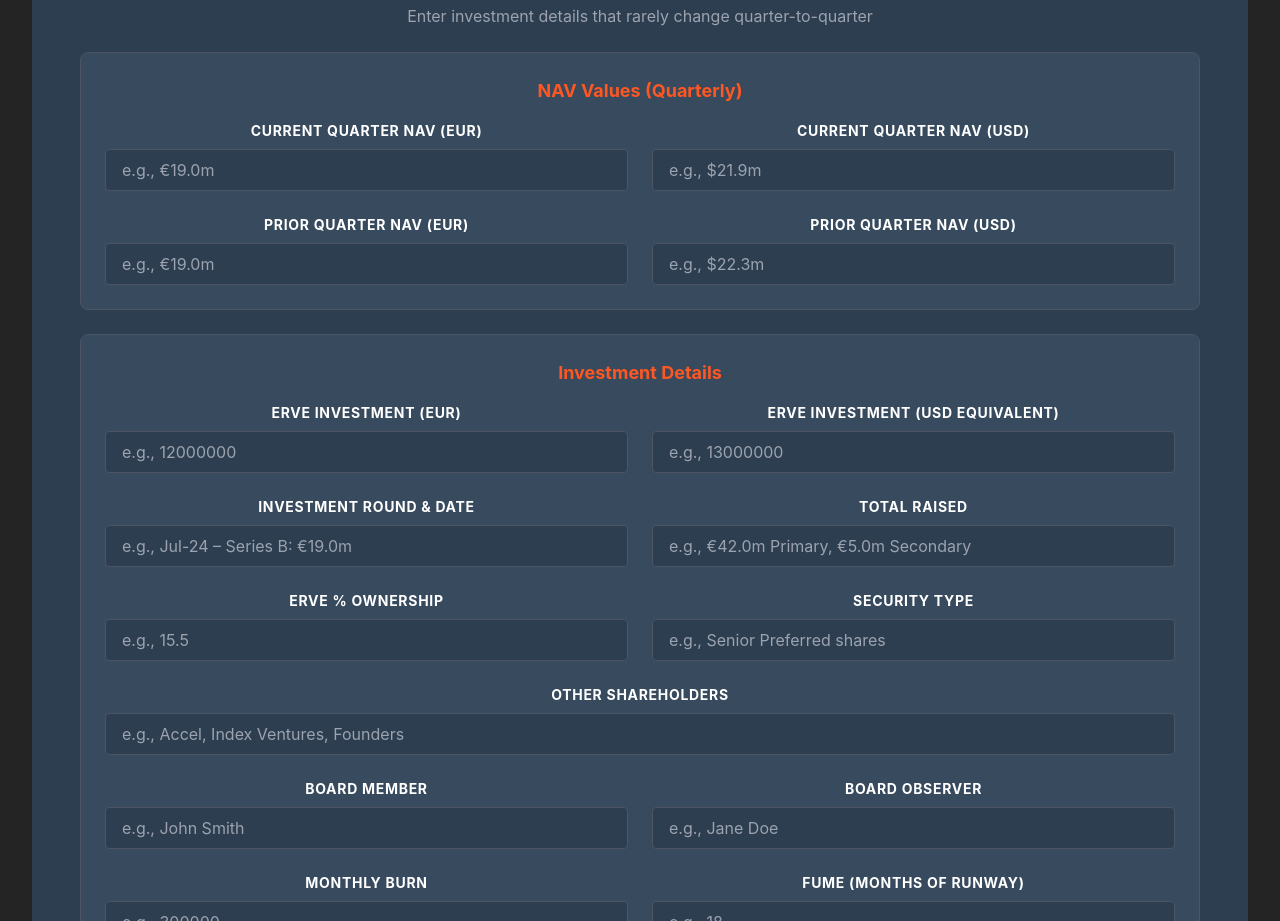
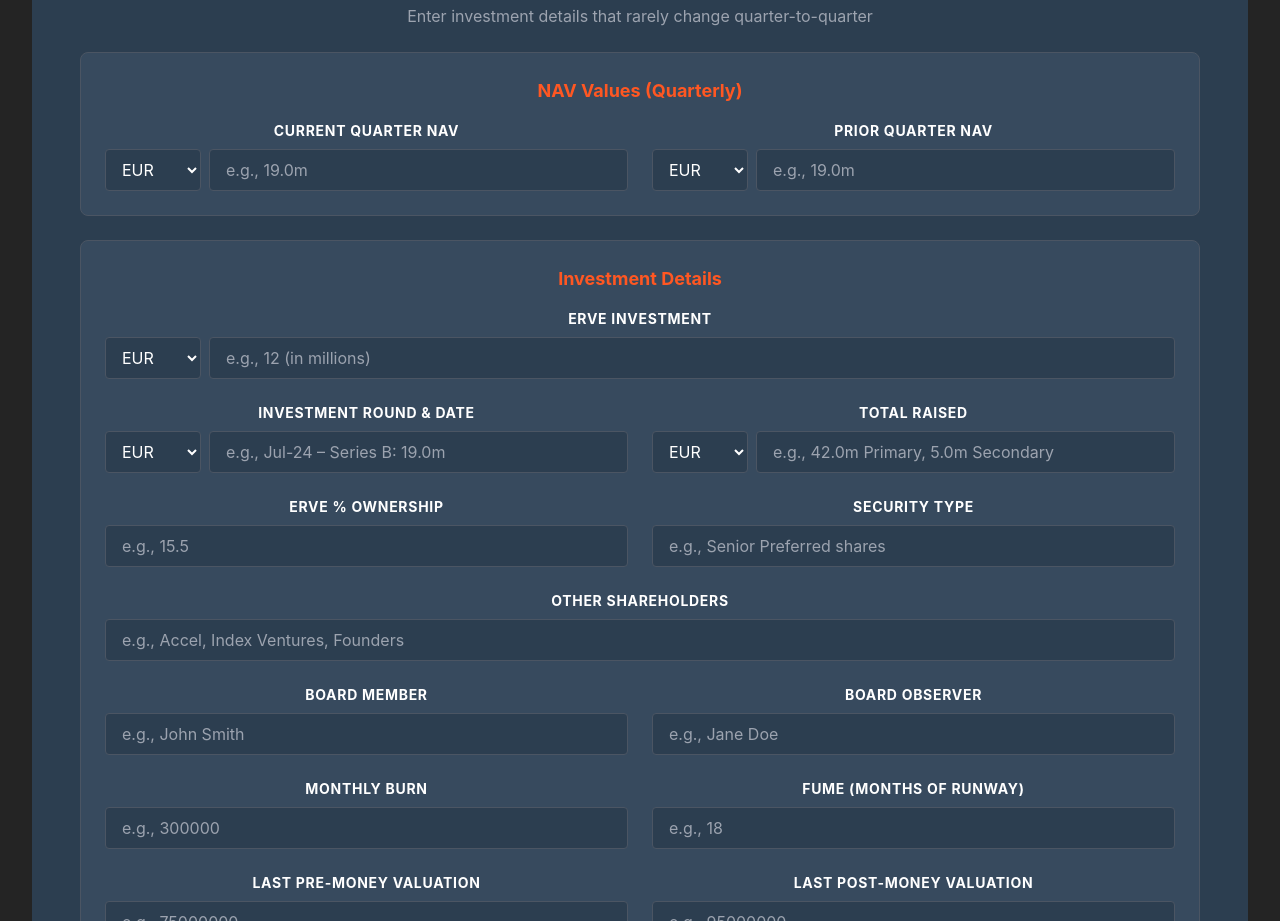
Before and after one commit to aqilansari01/ERVE-AI-App-Project, a React (Vite) app in the folder frontend/: page / in a window 1280 px wide. Shown: the part 780-1701 px from the top of the page. Built offline with nearby package versions, Linux system fonts and the light colour scheme; no server answers.

Commit message:
Add currency dropdowns for NAV, ERVE investment, investment round, and total raised fields with automatic FX symbol formatting

```diff
--- a/frontend/src/components/InvestmentSummaryForm.jsx
+++ b/frontend/src/components/InvestmentSummaryForm.jsx
@@ -21,58 +21,60 @@ export default function InvestmentSummaryForm({ data, onChange, disabled }) {
         <div className="grid grid-cols-1 md:grid-cols-2 gap-6">
           <div>
             <label className="block text-sm font-bold uppercase tracking-wider mb-2">
-              Current Quarter NAV (EUR)
+              Current Quarter NAV
             </label>
+            <div className="flex gap-2">
+              <select
+                value={data.currentQuarterNAVCurrency || 'EUR'}
+                onChange={(e) => handleChange('currentQuarterNAVCurrency', e.target.value)}
+                disabled={disabled}
+                className="w-24 px-3 py-2 bg-[#2C3E50] border border-gray-600 rounded text-white focus:border-[#FF5722] focus:outline-none disabled:opacity-50"
+              >
+                <option value="EUR">EUR</option>
+                <option value="USD">USD</option>
+                <option value="GBP">GBP</option>
+                <option value="NOK">NOK</option>
+                <option value="CHF">CHF</option>
+                <option value="SEK">SEK</option>
+              </select>
               <input
                 type="text"
                 value={data.currentQuarterNAV || ''}
                 onChange={(e) => handleChange('currentQuarterNAV', e.target.value)}
                 disabled={disabled}
-              className="w-full px-4 py-2 bg-[#2C3E50] border border-gray-600 rounded text-white focus:border-[#FF5722] focus:outline-none disabled:opacity-50"
-              placeholder="e.g., €19.0m"
+                className="flex-1 px-4 py-2 bg-[#2C3E50] border border-gray-600 rounded text-white focus:border-[#FF5722] focus:outline-none disabled:opacity-50"
+                placeholder="e.g., 19.0m"
               />
+            </div>
           </div>
 
           <div>
             <label className="block text-sm font-bold uppercase tracking-wider mb-2">
-              Current Quarter NAV (USD)
+              Prior Quarter NAV
             </label>
-            <input
-              type="text"
-              value={data.currentQuarterNAVUSD || ''}
-              onChange={(e) => handleChange('currentQuarterNAVUSD', e.target.value)}
+            <div className="flex gap-2">
+              <select
+                value={data.priorQuarterNAVCurrency || 'EUR'}
+                onChange={(e) => handleChange('priorQuarterNAVCurrency', e.target.value)}
                 disabled={disabled}
-              className="w-full px-4 py-2 bg-[#2C3E50] border border-gray-600 rounded text-white focus:border-[#FF5722] focus:outline-none disabled:opacity-50"
-              placeholder="e.g., $21.9m"
-            />
-          </div>
-
-          <div>
-            <label className="block text-sm font-bold uppercase tracking-wider mb-2">
-              Prior Quarter NAV (EUR)
-            </label>
+                className="w-24 px-3 py-2 bg-[#2C3E50] border border-gray-600 rounded text-white focus:border-[#FF5722] focus:outline-none disabled:opacity-50"
+              >
+                <option value="EUR">EUR</option>
+                <option value="USD">USD</option>
+                <option value="GBP">GBP</option>
+                <option value="NOK">NOK</option>
+                <option value="CHF">CHF</option>
+                <option value="SEK">SEK</option>
+              </select>
               <input
                 type="text"
                 value={data.priorQuarterNAV || ''}
                 onChange={(e) => handleChange('priorQuarterNAV', e.target.value)}
                 disabled={disabled}
-              className="w-full px-4 py-2 bg-[#2C3E50] border border-gray-600 rounded text-white focus:border-[#FF5722] focus:outline-none disabled:opacity-50"
-              placeholder="e.g., €19.0m"
+                className="flex-1 px-4 py-2 bg-[#2C3E50] border border-gray-600 rounded text-white focus:border-[#FF5722] focus:outline-none disabled:opacity-50"
+                placeholder="e.g., 19.0m"
               />
             </div>
-
-          <div>
-            <label className="block text-sm font-bold uppercase tracking-wider mb-2">
-              Prior Quarter NAV (USD)
-            </label>
-            <input
-              type="text"
-              value={data.priorQuarterNAVUSD || ''}
-              onChange={(e) => handleChange('priorQuarterNAVUSD', e.target.value)}
-              disabled={disabled}
-              className="w-full px-4 py-2 bg-[#2C3E50] border border-gray-600 rounded text-white focus:border-[#FF5722] focus:outline-none disabled:opacity-50"
-              placeholder="e.g., $22.3m"
-            />
           </div>
         </div>
       </div>
@@ -81,36 +83,35 @@ export default function InvestmentSummaryForm({ data, onChange, disabled }) {
       <div className="bg-[#374A5E] rounded-lg p-6 border border-gray-600">
         <h3 className="text-lg font-bold mb-4 text-[#FF5722]">Investment Details</h3>
         <div className="grid grid-cols-1 md:grid-cols-2 gap-6">
-          {/* ERVE investment amount in EUR */}
-          <div>
+          {/* ERVE investment amount */}
+          <div className="md:col-span-2">
             <label className="block text-sm font-bold uppercase tracking-wider mb-2">
-              ERVE Investment (EUR)
+              ERVE Investment
             </label>
+            <div className="flex gap-2">
+              <select
+                value={data.erveInvestmentCurrency || 'EUR'}
+                onChange={(e) => handleChange('erveInvestmentCurrency', e.target.value)}
+                disabled={disabled}
+                className="w-24 px-3 py-2 bg-[#2C3E50] border border-gray-600 rounded text-white focus:border-[#FF5722] focus:outline-none disabled:opacity-50"
+              >
+                <option value="EUR">EUR</option>
+                <option value="USD">USD</option>
+                <option value="GBP">GBP</option>
+                <option value="NOK">NOK</option>
+                <option value="CHF">CHF</option>
+                <option value="SEK">SEK</option>
+              </select>
               <input
                 type="number"
                 step="0.01"
-              value={data.erveInvestmentEUR || ''}
-              onChange={(e) => handleChange('erveInvestmentEUR', e.target.value)}
+                value={data.erveInvestment || ''}
+                onChange={(e) => handleChange('erveInvestment', e.target.value)}
                 disabled={disabled}
-              className="w-full px-4 py-2 bg-[#2C3E50] border border-gray-600 rounded text-white focus:border-[#FF5722] focus:outline-none disabled:opacity-50"
-              placeholder="e.g., 12000000"
+                className="flex-1 px-4 py-2 bg-[#2C3E50] border border-gray-600 rounded text-white focus:border-[#FF5722] focus:outline-none disabled:opacity-50"
+                placeholder="e.g., 12 (in millions)"
               />
             </div>
-
-          {/* USD equivalent */}
-          <div>
-            <label className="block text-sm font-bold uppercase tracking-wider mb-2">
-              ERVE Investment (USD Equivalent)
-            </label>
-            <input
-              type="number"
-              step="0.01"
-              value={data.erveInvestmentUSD || ''}
-              onChange={(e) => handleChange('erveInvestmentUSD', e.target.value)}
-              disabled={disabled}
-              className="w-full px-4 py-2 bg-[#2C3E50] border border-gray-600 rounded text-white focus:border-[#FF5722] focus:outline-none disabled:opacity-50"
-              placeholder="e.g., 13000000"
-            />
           </div>
 
           {/* Investment round and date */}
@@ -118,14 +119,29 @@ export default function InvestmentSummaryForm({ data, onChange, disabled }) {
             <label className="block text-sm font-bold uppercase tracking-wider mb-2">
               Investment Round & Date
             </label>
+            <div className="flex gap-2">
+              <select
+                value={data.investmentRoundCurrency || 'EUR'}
+                onChange={(e) => handleChange('investmentRoundCurrency', e.target.value)}
+                disabled={disabled}
+                className="w-24 px-3 py-2 bg-[#2C3E50] border border-gray-600 rounded text-white focus:border-[#FF5722] focus:outline-none disabled:opacity-50"
+              >
+                <option value="EUR">EUR</option>
+                <option value="USD">USD</option>
+                <option value="GBP">GBP</option>
+                <option value="NOK">NOK</option>
+                <option value="CHF">CHF</option>
+                <option value="SEK">SEK</option>
+              </select>
               <input
                 type="text"
                 value={data.investmentRound || ''}
                 onChange={(e) => handleChange('investmentRound', e.target.value)}
                 disabled={disabled}
-              className="w-full px-4 py-2 bg-[#2C3E50] border border-gray-600 rounded text-white focus:border-[#FF5722] focus:outline-none disabled:opacity-50"
-              placeholder="e.g., Jul-24 – Series B: €19.0m"
+                className="flex-1 px-4 py-2 bg-[#2C3E50] border border-gray-600 rounded text-white focus:border-[#FF5722] focus:outline-none disabled:opacity-50"
+                placeholder="e.g., Jul-24 – Series B: 19.0m"
               />
+            </div>
           </div>
 
           {/* Total raised */}
@@ -133,14 +149,29 @@ export default function InvestmentSummaryForm({ data, onChange, disabled }) {
             <label className="block text-sm font-bold uppercase tracking-wider mb-2">
               Total Raised
             </label>
+            <div className="flex gap-2">
+              <select
+                value={data.totalRaisedCurrency || 'EUR'}
+                onChange={(e) => handleChange('totalRaisedCurrency', e.target.value)}
+                disabled={disabled}
+                className="w-24 px-3 py-2 bg-[#2C3E50] border border-gray-600 rounded text-white focus:border-[#FF5722] focus:outline-none disabled:opacity-50"
+              >
+                <option value="EUR">EUR</option>
+                <option value="USD">USD</option>
+                <option value="GBP">GBP</option>
+                <option value="NOK">NOK</option>
+                <option value="CHF">CHF</option>
+                <option value="SEK">SEK</option>
+              </select>
               <input
                 type="text"
                 value={data.totalRaised || ''}
                 onChange={(e) => handleChange('totalRaised', e.target.value)}
                 disabled={disabled}
-              className="w-full px-4 py-2 bg-[#2C3E50] border border-gray-600 rounded text-white focus:border-[#FF5722] focus:outline-none disabled:opacity-50"
-              placeholder="e.g., €42.0m Primary, €5.0m Secondary"
+                className="flex-1 px-4 py-2 bg-[#2C3E50] border border-gray-600 rounded text-white focus:border-[#FF5722] focus:outline-none disabled:opacity-50"
+                placeholder="e.g., 42.0m Primary, 5.0m Secondary"
               />
+            </div>
           </div>
 
           {/* ERVE % ownership */}
--- a/frontend/src/services/navGenerator.js
+++ b/frontend/src/services/navGenerator.js
@@ -32,7 +32,9 @@ export const generatePowerPointDocument = async ({
     // Create a diagnostic summary
     const diagnosticInfo = []
     diagnosticInfo.push('DATA BEING SENT:')
-    diagnosticInfo.push(`- ERVE Investment EUR: ${investmentSummary.erveInvestmentEUR || 'NOT SET'}`)
+    diagnosticInfo.push(`- ERVE Investment: ${investmentSummary.erveInvestment || 'NOT SET'} ${investmentSummary.erveInvestmentCurrency || 'EUR'}`)
+    diagnosticInfo.push(`- Current Quarter NAV: ${investmentSummary.currentQuarterNAV || 'NOT SET'} ${investmentSummary.currentQuarterNAVCurrency || 'EUR'}`)
+    diagnosticInfo.push(`- Prior Quarter NAV: ${investmentSummary.priorQuarterNAV || 'NOT SET'} ${investmentSummary.priorQuarterNAVCurrency || 'EUR'}`)
     diagnosticInfo.push(`- Monthly Burn: ${investmentSummary.monthlyBurn || 'NOT SET'}`)
     diagnosticInfo.push(`- FUME: ${investmentSummary.fume || 'NOT SET'}`)
     diagnosticInfo.push(`- Pre-Money Valuation: ${investmentSummary.preMoneyValuation || 'NOT SET'}`)
```
Also changed, not shown: 1 other file (tests, documents, lock files or other folders). Lines whose indentation alone changed are shown as unchanged.
